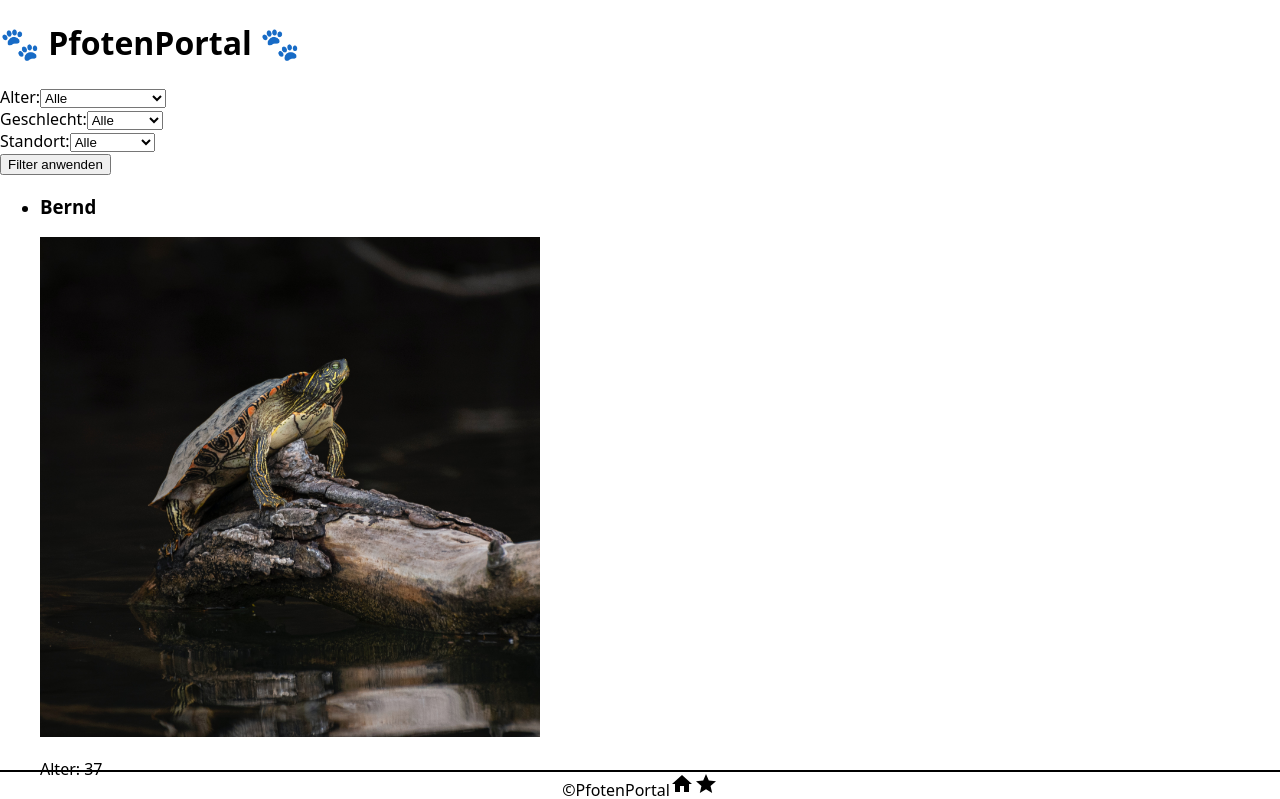
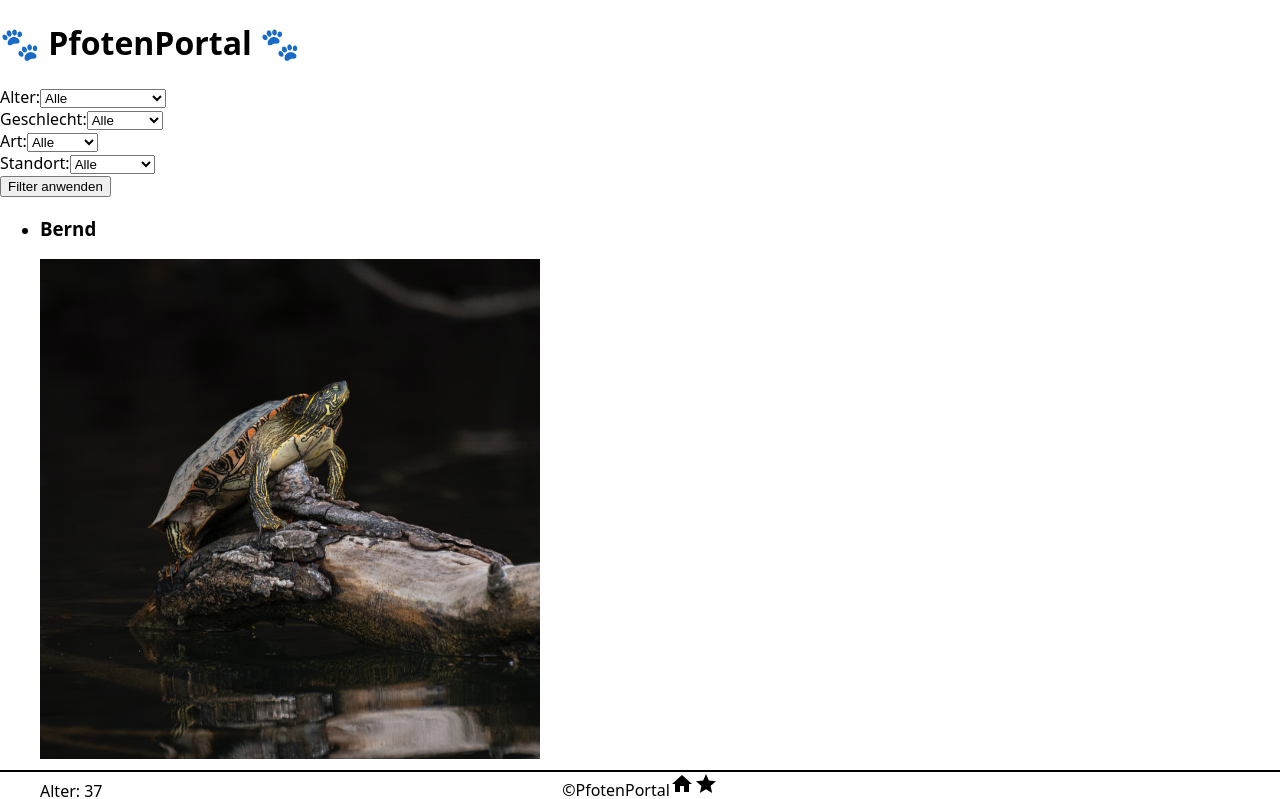
Before and after one commit to DErdmann1/Pfoten-Portal, a Next.js app: page /smallanimals in a window 1280 px wide. Shown: the top 799 px of the page. Built offline with nearby package versions, Linux system fonts and the light colour scheme.

Commit message:
fixed vercel build prob

```diff
--- a/pages/smallanimals.js
+++ b/pages/smallanimals.js
@@ -1,4 +1,5 @@
-import React, { useState } from "react";
+// smallanimals.js
+import React, { useState, useEffect } from "react";
 import Link from "next/link";
 import List from "../components/Smallanimallist/index.js";
 import smallanimals from "../lib/smallanimals_data.js";
@@ -11,10 +12,7 @@ function SmallAnimalsPage() {
   const [speciesFilter, setSpeciesFilter] = useState("");
   const [locationFilter, setLocationFilter] = useState("");
   const [noResults, setNoResults] = useState(false);
-
-  const [favorites, setFavorites] = useState(
-    JSON.parse(localStorage.getItem("favorites")) || []
-  );
+  const [favorites, setFavorites] = useState([]);
 
   const handleBookmark = (id) => {
     let newFavorites;
@@ -24,7 +22,6 @@ function SmallAnimalsPage() {
       newFavorites = [...favorites, id];
     }
     setFavorites(newFavorites);
-    localStorage.setItem("favorites", JSON.stringify(newFavorites));
   };
 
   const handleFilter = () => {
@@ -32,6 +29,13 @@ function SmallAnimalsPage() {
       if (
         genderFilter &&
         item.gender.toLowerCase() !== genderFilter.toLowerCase()
+      ) {
+        return false;
+      }
+
+      if (
+        speciesFilter &&
+        item.species.toLowerCase() !== speciesFilter.toLowerCase()
       ) {
         return false;
       }
@@ -90,6 +94,20 @@ function SmallAnimalsPage() {
       </div>
 
       <div>
+        <label htmlFor="speciesFilter">Art:</label>
+        <select
+          id="speciesFilter"
+          value={speciesFilter}
+          onChange={(e) => setSpeciesFilter(e.target.value)}
+        >
+          <option value="">Alle</option>
+          <option value="Kleintier">Kleintier</option>
+          <option value="Reptil">Reptil</option>
+          <option value="Vogel">Vogel</option>
+        </select>
+      </div>
+
+      <div>
         <label htmlFor="locationFilter">Standort:</label>
         <select
           id="locationFilter"
```
Also changed, not shown: pages/cats.js (+3 -6 lines), pages/dogs.js (+3 -6 lines).
